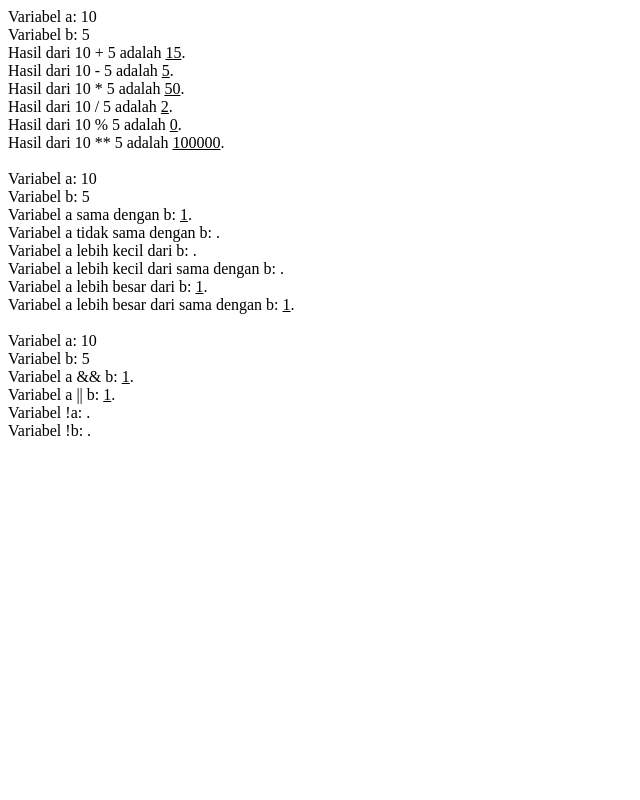
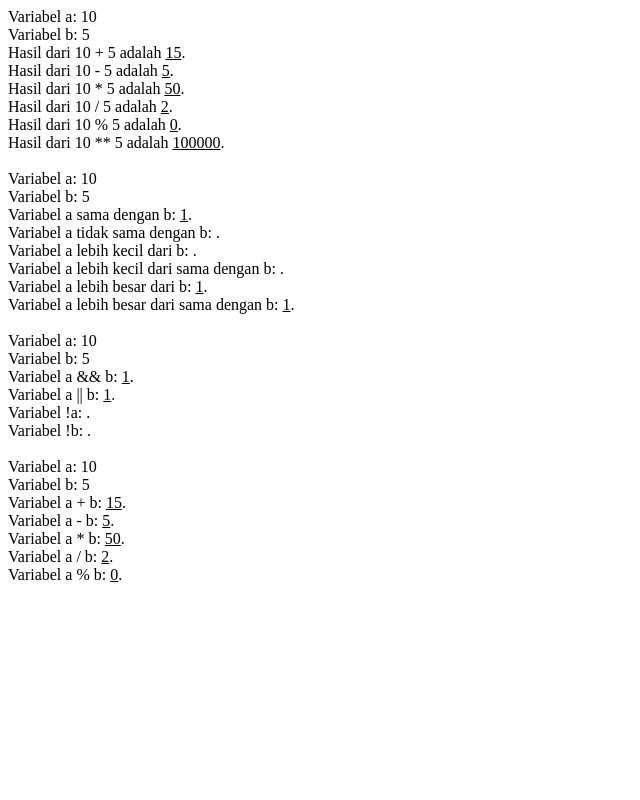
Before and after one commit to RakaiSeto/24_DPW_TI-2E, a PHP site: page /operator.php in a window 1280 px wide. Shown: the whole page, without its empty margins (0-640 px from the left). Run offline with PHP 8.4, Linux system fonts and the light colour scheme.

Commit message:
P4_Percobaan_3_Pertanyaan_11

```diff
--- a/minggu4/operator.php
+++ b/minggu4/operator.php
@@ -47,4 +47,19 @@ echo "Variabel a && b: <u>$hasilAnd</u>.<br>";
 echo "Variabel a || b: <u>$hasilOr</u>.<br>";
 echo "Variabel !a: <u>$hasilNotA</u>.<br>";
 echo "Variabel !b: <u>$hasilNotB</u>.<br>";
+
+$hasilATambahB = $a + $b;
+$hasilAKurangB = $a - $b;
+$hasilAKaliB = $a * $b;
+$hasilABagiB = $a / $b;
+$sisaBagi = $a % $b;
+
+echo "<br>";
+echo "Variabel a: {$a}<br>";
+echo "Variabel b: {$b}<br>";
+echo "Variabel a + b: <u>$hasilATambahB</u>.<br>";
+echo "Variabel a - b: <u>$hasilAKurangB</u>.<br>";
+echo "Variabel a * b: <u>$hasilAKaliB</u>.<br>";
+echo "Variabel a / b: <u>$hasilABagiB</u>.<br>";
+echo "Variabel a % b: <u>$sisaBagi</u>.<br>";
 ?>
```
Also changed, not shown: 1 other file.
